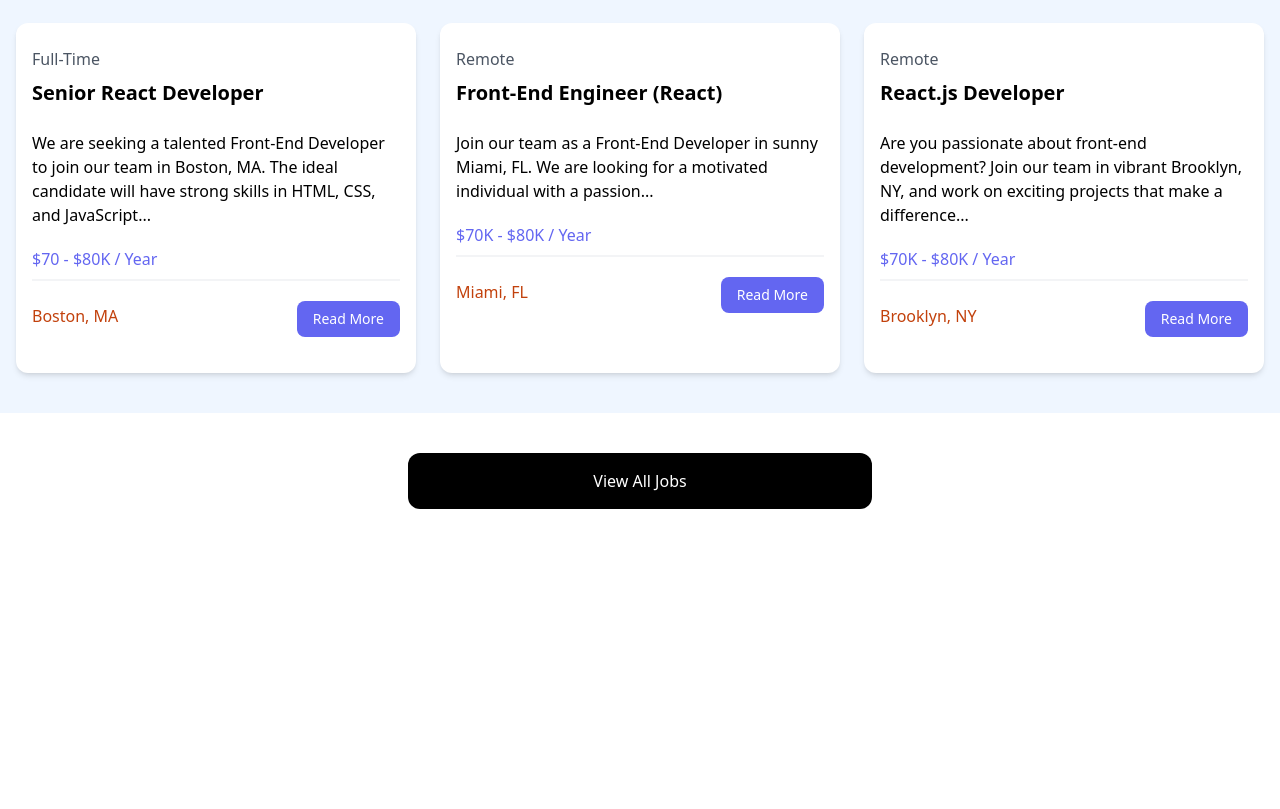
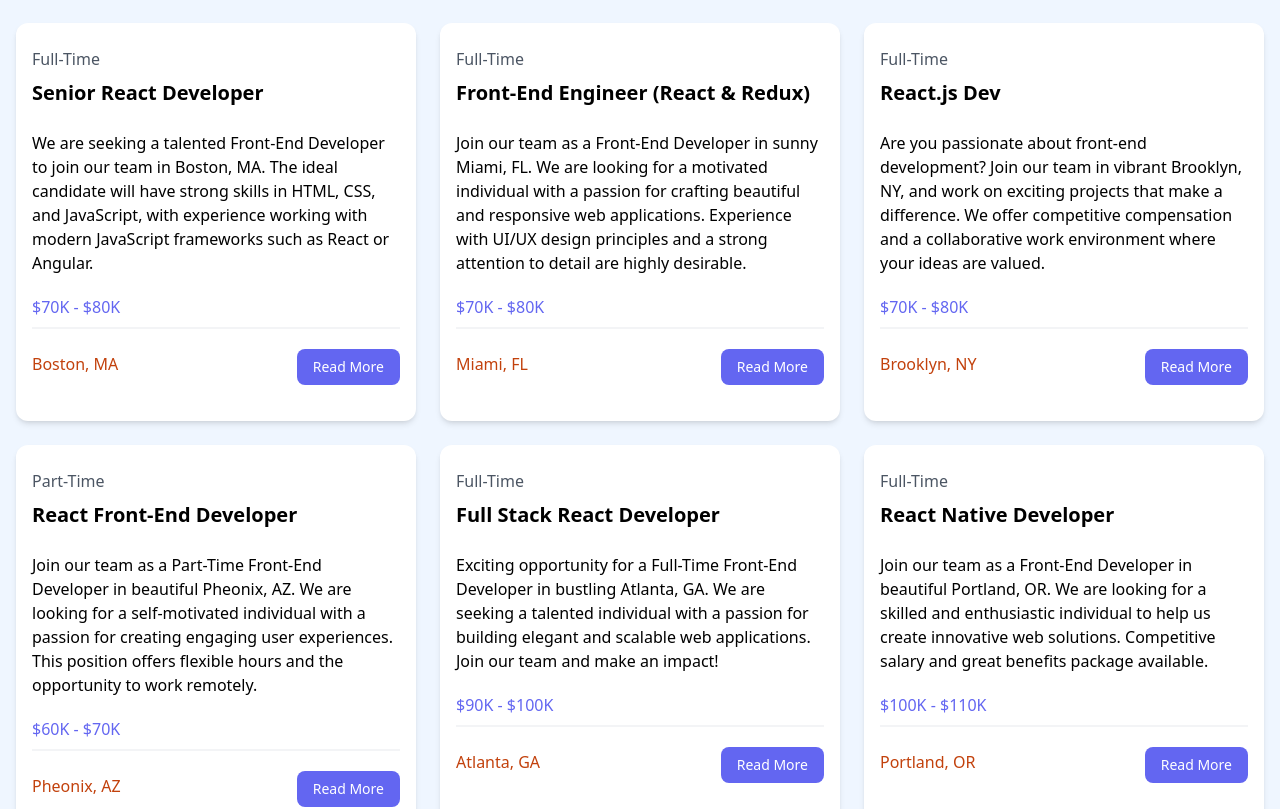
Before and after one commit to Papol14/job-portal-react, a React (Vite) app: page / in a window 1280 px wide. Shown: the part 686-1495 px from the top of the page. Before the commit the page ends 1235 px from the top, so only its background shows below. Built offline with nearby package versions, Linux system fonts and the light colour scheme.

Commit message:
Update JobListings

```diff
--- a/src/App.jsx
+++ b/src/App.jsx
@@ -1,119 +1,14 @@
 import Navbar from "./components/Navbar";
 import Hero from "./components/Hero";
 import Cards from "./components/Cards";
+import JobListings from "./components/JobListings";
 const App = () => {
   return (
     <div>
       <Navbar />
       <Hero />
       <Cards />
-      {/*<!-- Browse Jobs -->*/}
-      <section className="bg-blue-50 px-4 py-10">
-        <div className="container-xl lg:container m-auto">
-          <h2 className="text-3xl font-bold text-indigo-500 mb-6 text-center">
-            Browse Jobs
-          </h2>
-          <div className="grid grid-cols-1 md:grid-cols-3 gap-6">
-            {/*<!-- Job Listing 1 -->*/}
-            <div className="bg-white rounded-xl shadow-md relative">
-              <div className="p-4">
-                <div className="mb-6">
-                  <div className="text-gray-600 my-2">Full-Time</div>
-                  <h3 className="text-xl font-bold">Senior React Developer</h3>
-                </div>
-
-                <div className="mb-5">
-                  We are seeking a talented Front-End Developer to join our team
-                  in Boston, MA. The ideal candidate will have strong skills in
-                  HTML, CSS, and JavaScript...
-                </div>
-
-                <h3 className="text-indigo-500 mb-2">$70 - $80K / Year</h3>
-
-                <div className="border border-gray-100 mb-5"></div>
-
-                <div className="flex flex-col lg:flex-row justify-between mb-4">
-                  <div className="text-orange-700 mb-3">
-                    <i className="fa-solid fa-location-dot text-lg"></i>
-                    Boston, MA
-                  </div>
-                  <a
-                    href="job.html"
-                    className="h-[36px] bg-indigo-500 hover:bg-indigo-600 text-white px-4 py-2 rounded-lg text-center text-sm"
-                  >
-                    Read More
-                  </a>
-                </div>
-              </div>
-            </div>
-            {/*<!-- Job Listing 2 -->*/}
-            <div className="bg-white rounded-xl shadow-md relative">
-              <div className="p-4">
-                <div className="mb-6">
-                  <div className="text-gray-600 my-2">Remote</div>
-                  <h3 className="text-xl font-bold">
-                    Front-End Engineer (React)
-                  </h3>
-                </div>
-
-                <div className="mb-5">
-                  Join our team as a Front-End Developer in sunny Miami, FL. We
-                  are looking for a motivated individual with a passion...
-                </div>
-
-                <h3 className="text-indigo-500 mb-2">$70K - $80K / Year</h3>
-
-                <div className="border border-gray-100 mb-5"></div>
-
-                <div className="flex flex-col lg:flex-row justify-between mb-4">
-                  <div className="text-orange-700 mb-3">
-                    <i className="fa-solid fa-location-dot text-lg"></i>
-                    Miami, FL
-                  </div>
-                  <a
-                    href="job.html"
-                    className="h-[36px] bg-indigo-500 hover:bg-indigo-600 text-white px-4 py-2 rounded-lg text-center text-sm"
-                  >
-                    Read More
-                  </a>
-                </div>
-              </div>
-            </div>
-            {/*<!-- Job Listing 3 -->*/}
-            <div className="bg-white rounded-xl shadow-md relative">
-              <div className="p-4">
-                <div className="mb-6">
-                  <div className="text-gray-600 my-2">Remote</div>
-                  <h3 className="text-xl font-bold">React.js Developer</h3>
-                </div>
-
-                <div className="mb-5">
-                  Are you passionate about front-end development? Join our team
-                  in vibrant Brooklyn, NY, and work on exciting projects that
-                  make a difference...
-                </div>
-
-                <h3 className="text-indigo-500 mb-2">$70K - $80K / Year</h3>
-
-                <div className="border border-gray-100 mb-5"></div>
-
-                <div className="flex flex-col lg:flex-row justify-between mb-4">
-                  <div className="text-orange-700 mb-3">
-                    <i className="fa-solid fa-location-dot text-lg"></i>
-                    Brooklyn, NY
-                  </div>
-                  <a
-                    href="job.html"
-                    className="h-[36px] bg-indigo-500 hover:bg-indigo-600 text-white px-4 py-2 rounded-lg text-center text-sm"
-                  >
-                    Read More
-                  </a>
-                </div>
-              </div>
-            </div>
-          </div>
-        </div>
-      </section>
+      <JobListings />
 
       <section className="m-auto max-w-lg my-10 px-6">
         <a
--- a/src/components/JobListings.jsx
+++ b/src/components/JobListings.jsx
@@ -1,3 +1,5 @@
+import jobs from "../jobs.json";
+
 const JobListings = () => {
   return (
     <section className="bg-blue-50 px-4 py-10">
@@ -6,27 +8,24 @@
           Browse Jobs
         </h2>
         <div className="grid grid-cols-1 md:grid-cols-3 gap-6">
+          {jobs.map((job) => (
             <div className="bg-white rounded-xl shadow-md relative">
               <div className="p-4">
                 <div className="mb-6">
-                <div className="text-gray-600 my-2">Full-Time</div>
-                <h3 className="text-xl font-bold">Senior React Developer</h3>
+                  <div className="text-gray-600 my-2">{job.type}</div>
+                  <h3 className="text-xl font-bold">{job.title}</h3>
                 </div>
 
-              <div className="mb-5">
-                We are seeking a talented Front-End Developer to join our team
-                in Boston, MA. The ideal candidate will have strong skills in
-                HTML, CSS, and JavaScript...
-              </div>
+                <div className="mb-5">{job.description}</div>
 
-              <h3 className="text-indigo-500 mb-2">$70 - $80K / Year</h3>
+                <h3 className="text-indigo-500 mb-2">{job.salary}</h3>
 
                 <div className="border border-gray-100 mb-5"></div>
 
                 <div className="flex flex-col lg:flex-row justify-between mb-4">
                   <div className="text-orange-700 mb-3">
                     <i className="fa-solid fa-location-dot text-lg"></i>
-                  Boston, MA
+                    {job.location}
                   </div>
                   <a
                     href="job.html"
@@ -37,6 +36,7 @@
                 </div>
               </div>
             </div>
+          ))}
         </div>
       </div>
     </section>
```
Lines whose indentation alone changed are shown as unchanged.
